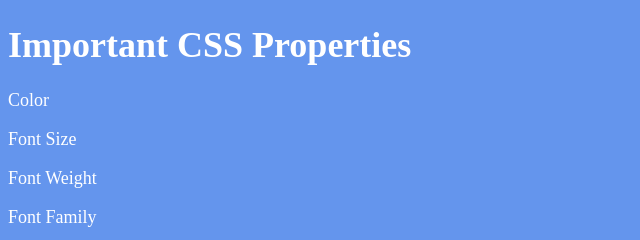
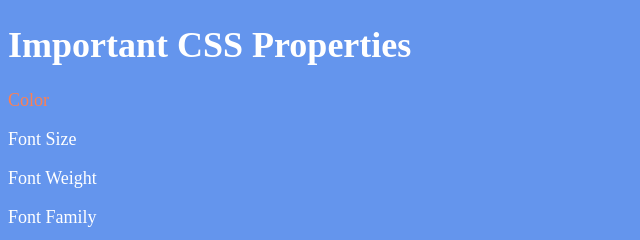
Before and after one commit to peytonvecchi/font-properties, a plain HTML site: page index.html in a window 1280 px wide. Shown: the top 240 px of the page, 0-640 px from the left. Drawn offline with Linux system fonts and the light colour scheme.

Commit message:
Finish TODO 1

```diff
--- a/index.html
+++ b/index.html
@@ -13,13 +13,17 @@
 
     /* Don't change the CSS above, add Your CSS below */
 
+    .color-text{
+      color:coral;
+    }
+
 
   </style>
 </head>
 
 <body>
   <h1>Important CSS Properties</h1>
-  <p>Color</p>
+  <p class="color-text">Color</p>
   <p>Font Size</p>
   <p>Font Weight</p>
   <p>Font Family</p>
```
